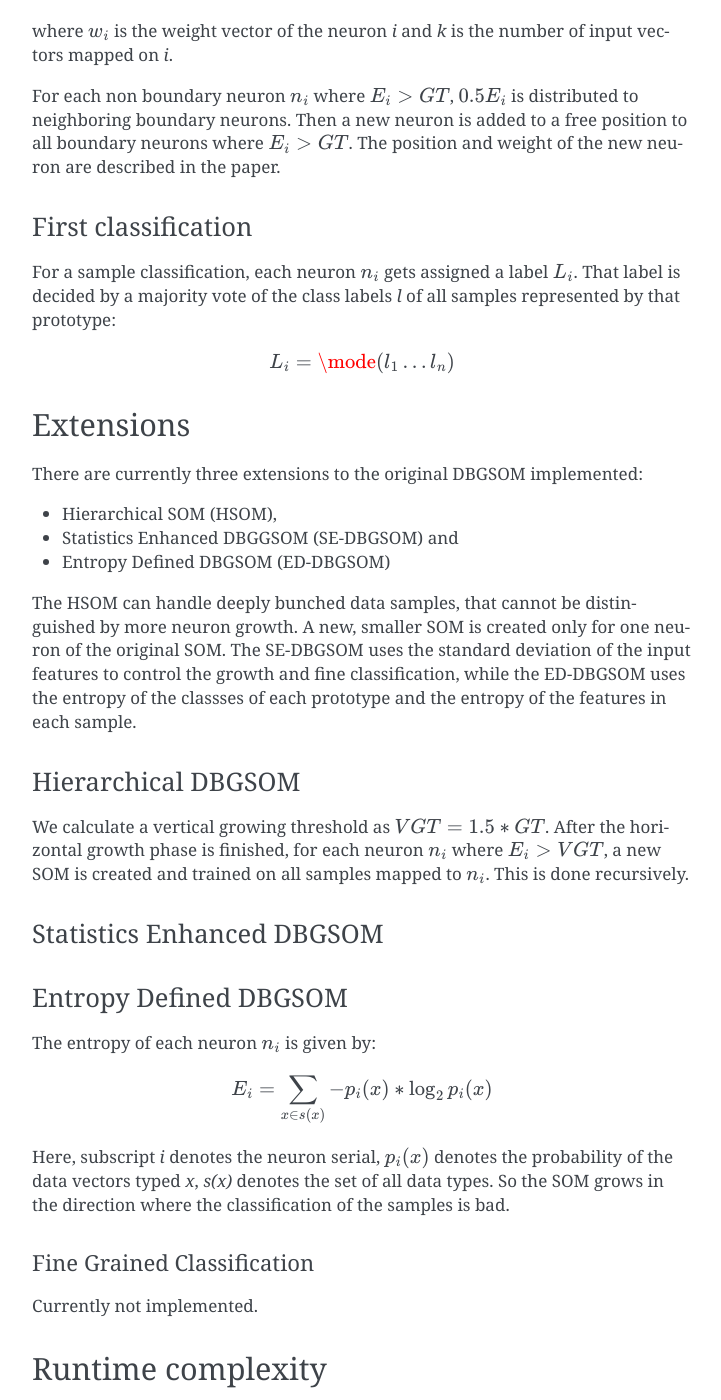
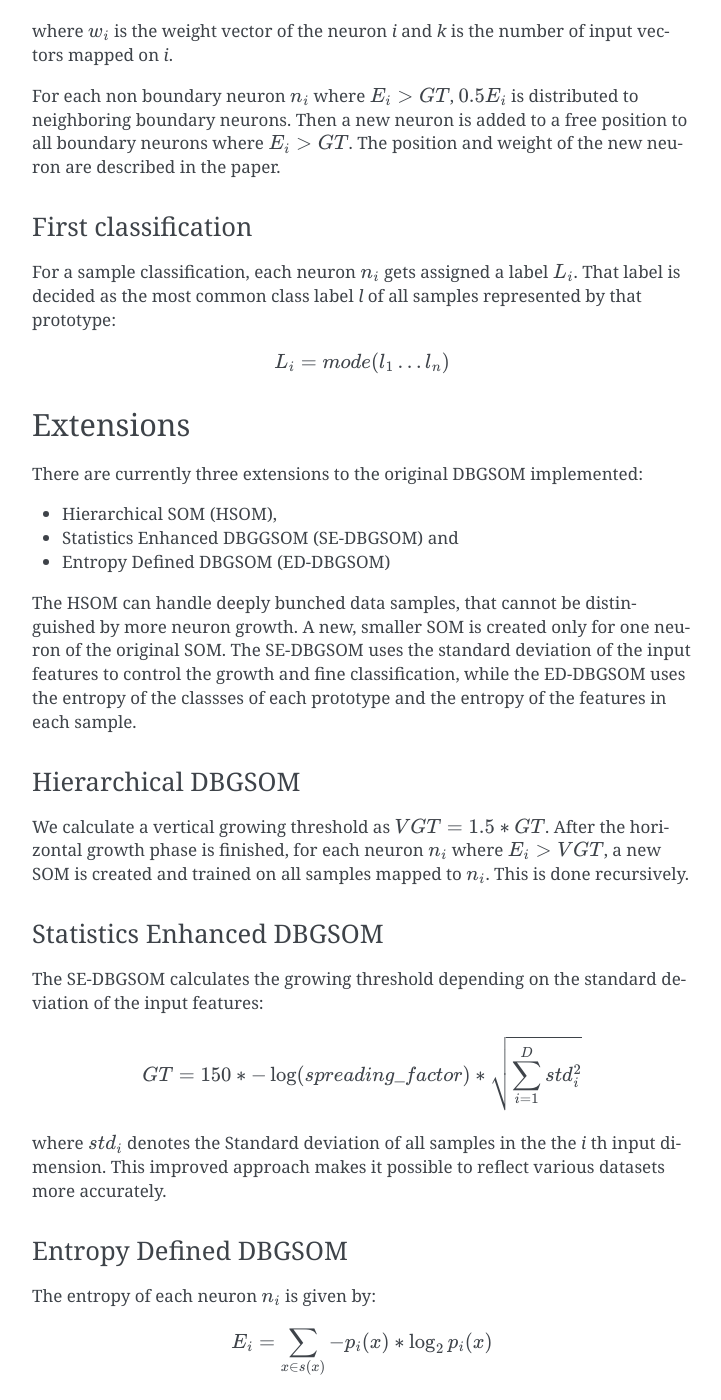
Before and after one commit to SandroMartens/DBGSOM, a Sphinx documentation site: the page built from docs/source/algorithm.rst, in a window 1280 px wide and 1400 px high, scrolled down 1436 px. Shown: the whole window, without its empty margins (388-1109 px from the left). Built offline with Sphinx 7.4.7, drawn with Linux system fonts in a browser that asks for light colours.

Commit message:
set higher threshold for conergence, correctly return unknown labels in hsom, added some docs

```diff
--- a/docs/source/algorithm.rst
+++ b/docs/source/algorithm.rst
@@ -44,10 +44,10 @@ For each non boundary neuron :math:`n_i` where :math:`E_i > GT`, :math:`0.5 E_i`
 First classification
 ********************
 
-For a sample classification, each neuron :math:`n_i` gets assigned a label :math:`L_i`. That label is decided by a majority vote of the class labels `l` of all samples represented by that prototype:
+For a sample classification, each neuron :math:`n_i` gets assigned a label :math:`L_i`. That label is decided as the most common class label `l` of all samples represented by that prototype:
 
 .. math::
-    L_i = \mode(l_1 \ldots l_n)
+    L_i = mode(l_1 \ldots l_n)
 
 Extensions
 ----------
@@ -66,6 +66,12 @@ We calculate a vertical growing threshold as :math:`VGT = 1.5 * GT`. After the h
 
 Statistics Enhanced DBGSOM
 ***************************
+The SE-DBGSOM calculates the growing threshold depending on the standard deviation of the input features:
+
+.. math::
+    GT = 150 * -\log(spreading\_factor) * \sqrt{\sum_{i=1}^D std_i^2}
+
+where :math:`std_i` denotes the Standard deviation of all samples in the the `i` th input dimension. This improved approach makes it possible to reflect various datasets more accurately.
 
 Entropy Defined DBGSOM
 **********************
--- a/docs/source/plotting.rst
+++ b/docs/source/plotting.rst
@@ -1,2 +1,4 @@
 Plotting Results
 ================
+
+One of the mayor features of a SOM is the ability to project the input data in a two dimensional space.
```
Also changed, not shown: 2 other files.
